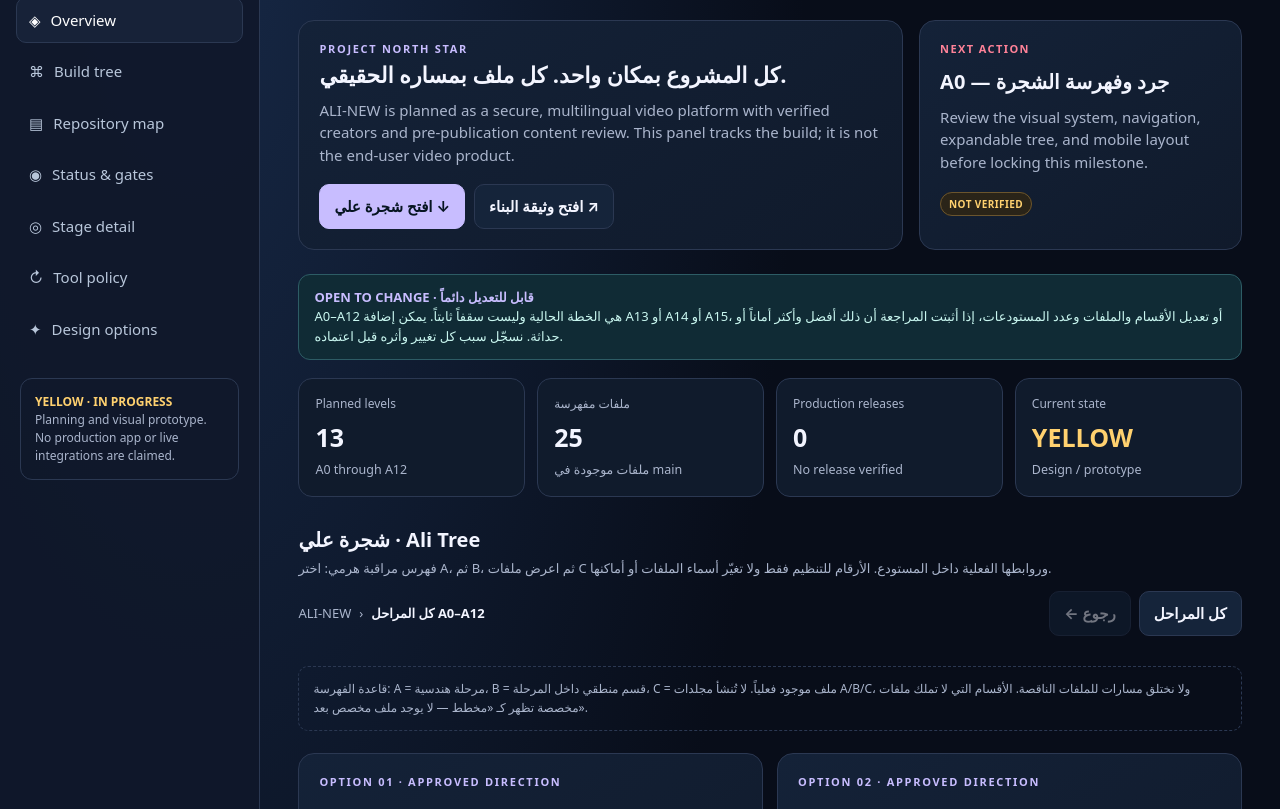
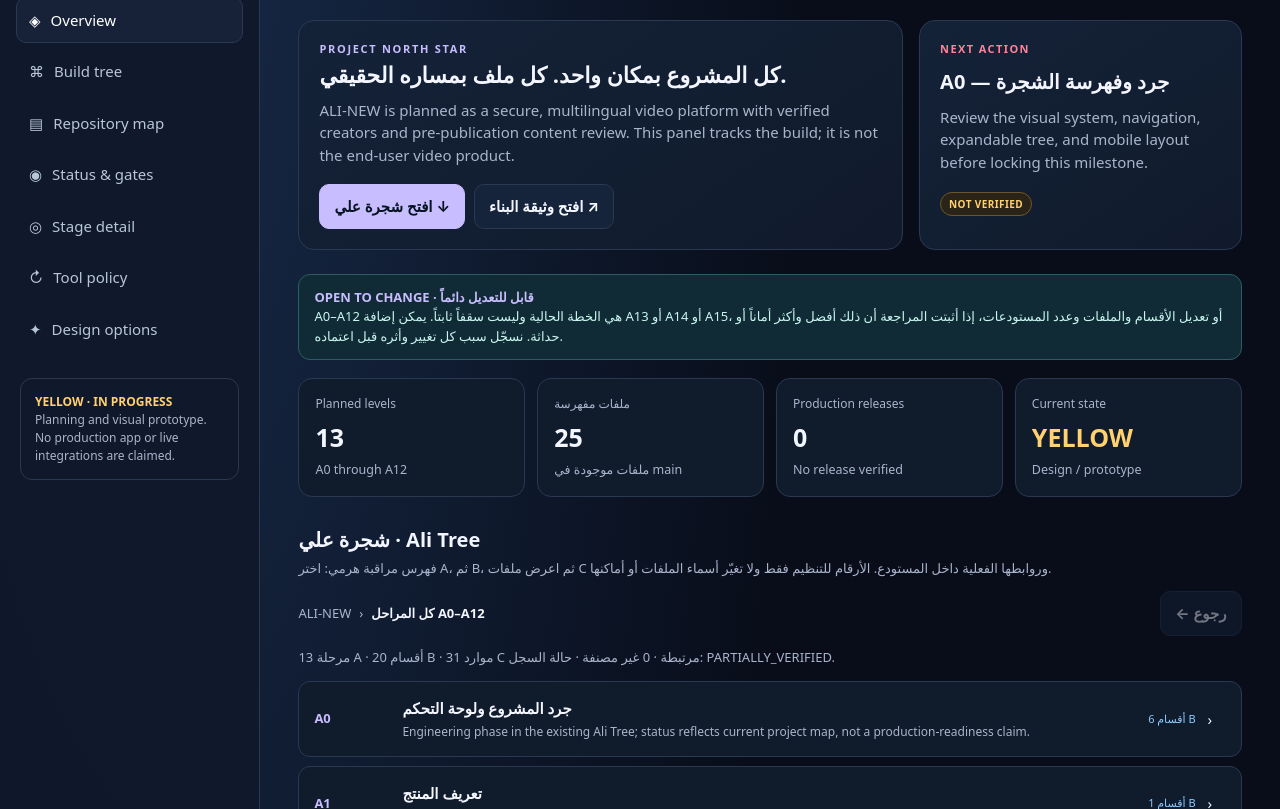
Before and after one commit to AligasSRM/ALI-NEW, a website: page index.html in a window 1280 px wide. Shown: the part 143-952 px from the top of the page. Drawn offline with Linux system fonts and the light colour scheme.

Commit message:
fix(core): correct registry-backed tree summary script syntax

```diff
--- a/index.html
+++ b/index.html
@@ -147,7 +147,8 @@ function renderTree(){
  document.getElementById('tree-home').hidden=selectedA===null;
  if(selectedA===null){
   crumbs.innerHTML='<span>ALI-NEW</span><span>›</span><strong>كل المراحل A0–A12</strong>';
-  const phaseCount=aliTree.length,sectionCount=aliTree.reduce((n,a)=>n+a.sections.length,0),fileCount=registryMeta.nodes.filter(n=>n.level==='C'&&n.path).length,unmappedCount=registryMeta.unmappedResources.length;\n  summary.textContent=phaseCount+' مرحلة A · '+sectionCount+' أقسام B · '+fileCount+' موارد C مرتبطة · '+unmappedCount+' غير مصنفة · حالة السجل: '+registryMeta.registryStatus+'.';
+  const phaseCount=aliTree.length,sectionCount=aliTree.reduce((n,a)=>n+a.sections.length,0),fileCount=registryMeta.nodes.filter(n=>n.level==='C'&&n.path).length,unmappedCount=registryMeta.unmappedResources.length;
+  summary.textContent=phaseCount+' مرحلة A · '+sectionCount+' أقسام B · '+fileCount+' موارد C مرتبطة · '+unmappedCount+' غير مصنفة · حالة السجل: '+registryMeta.registryStatus+'.';
   aliTree.forEach(a=>{const card=document.createElement('article');card.className='tree-card';const btn=document.createElement('button');btn.type='button';btn.className='tree-select';btn.innerHTML='<span class="level">'+a.id+'</span><span><span class="tree-name">'+a.name+'</span><span class="tree-desc">'+a.desc+'</span></span><span class="tree-count">'+a.sections.length+' أقسام B</span><span>›</span>';btn.addEventListener('click',()=>{selectedA=a.id;selectedB=null;renderTree()});card.append(btn);list.append(card)});
  }else{
   const a=aliTree.find(x=>x.id===selectedA);
```
